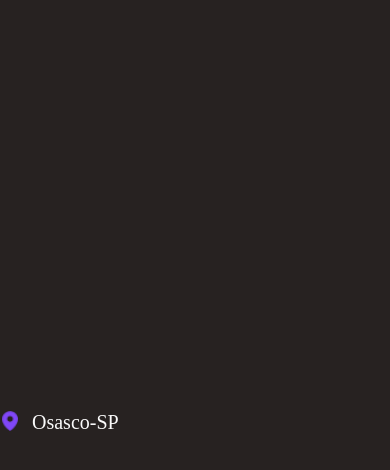
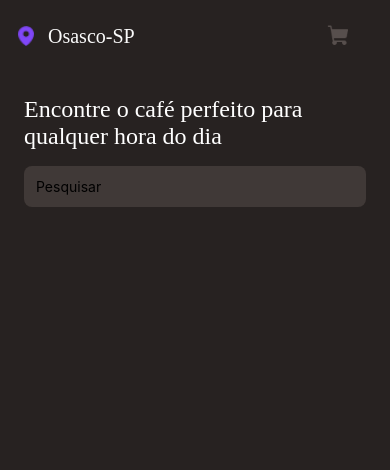
Before and after one commit to JuliaPBV/coffeeDelivery, a React Native app in the folder coffeeDelivery/: screen / in a window 390 px wide. Shown: the top 470 px of the page. Built offline with nearby package versions, Linux system fonts and the light colour scheme.

Commit message:
estilizando o banner

```diff
--- /dev/null
+++ b/coffeeDelivery/src/components/Banner/index.tsx
@@ -0,0 +1,13 @@
+import React from "react";
+import { BannerContainer, BannerTitle, SearchInput } from "./styles";
+
+export const Banner = () => {
+  return (
+    <BannerContainer>
+      <BannerTitle>
+        Encontre o café perfeito para qualquer hora do dia
+      </BannerTitle>
+      <SearchInput placeholder="Pesquisar" />
+    </BannerContainer>
+  );
+};
--- /dev/null
+++ b/coffeeDelivery/src/components/Banner/styles.ts
@@ -0,0 +1,22 @@
+import { TextInput } from "react-native";
+import styled from "styled-components/native";
+
+export const BannerContainer = styled.View`
+  background-color: ${({ theme }) => theme.COLORS.GRAY_100};
+  padding: 24px;
+  align-items: center;
+`;
+
+export const BannerTitle = styled.Text`
+  font-family: ${({ theme }) => theme.FONT_FAMILY.ROBOTO_BOLD};
+  color: ${({ theme }) => theme.COLORS.WHITE};
+  font-size: ${({ theme }) => theme.FONT_SIZE.TITLE_LG}px;
+  margin-bottom: 16px;
+`;
+
+export const SearchInput = styled(TextInput)`
+  background-color: ${({ theme }) => theme.COLORS.GRAY_200};
+  border-radius: 8px;
+  padding: 12px;
+  width: 100%;
+`;
--- a/coffeeDelivery/src/screens/Catalog/index.tsx
+++ b/coffeeDelivery/src/screens/Catalog/index.tsx
@@ -1,9 +1,18 @@
-import { Container, Header, Greeting, GreetingText } from "./styles";
+import {
+  Container,
+  Header,
+  Greeting,
+  GreetingText,
+  CartButton,
+  CartIcon,
+} from "./styles";
 import React from "react";
 import { ThemeProvider } from "styled-components/native";
 import theme from "@src/theme";
 import { StyledImage } from "./styles";
 import localizador from "@assets/Vector.png";
+import cartIcon from "@assets/Type=shopping-cart-fill.png";
+import { Banner } from "@src/components/Banner";
 
 export function Catalog() {
   return (
@@ -14,7 +23,11 @@ export function Catalog() {
             <StyledImage source={localizador} resizeMode="contain" />
             <GreetingText>Osasco-SP</GreetingText>
           </Greeting>
+          <CartButton>
+            <CartIcon source={cartIcon} />
+          </CartButton>
         </Header>
+        <Banner />
       </Container>
     </ThemeProvider>
   );
--- a/coffeeDelivery/src/screens/Catalog/styles.ts
+++ b/coffeeDelivery/src/screens/Catalog/styles.ts
@@ -4,8 +4,6 @@ import { Image } from "react-native";
 export const Container = styled.View`
   flex: 1;
   background-color: ${({ theme }) => theme.COLORS.GRAY_100};
-  justify-content: center;
-  position: relative;
 `;
 
 export const Header = styled.View`
@@ -14,18 +12,15 @@ export const Header = styled.View`
   flex-direction: row;
   justify-content: space-between;
   align-items: center;
+  padding: 16px;
 `;
 
 export const Greeting = styled.View`
   flex-direction: row;
-  position: "absolute";
-  margin-top: 0px;
+  align-items: center;
 `;
 
 export const StyledImage = styled(Image)`
-  //position: absolute;
-  //top: 10px;
-  //left: 10px;
   width: 20px;
   height: 20px;
   margin-right: 12px;
@@ -36,3 +31,13 @@ export const GreetingText = styled.Text`
   color: ${({ theme }) => theme.COLORS.GRAY_900};
   font-size: ${({ theme }) => theme.FONT_SIZE.TITLE_MD}px;
 `;
+
+export const CartButton = styled.TouchableOpacity`
+  padding: 8px;
+`;
+
+export const CartIcon = styled.Image`
+  width: 24px;
+  height: 24px;
+  margin-right: 15px;
+`;
```
